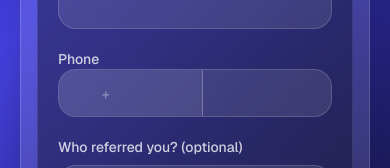
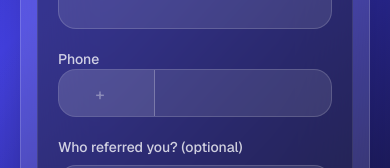
Before and after one commit to Redomiciled/forms, a Next.js app: page / in a window 390 px wide. Shown: the part 584-752 px from the top of the page. Built offline with nearby package versions, Linux system fonts and the light colour scheme.

Commit message:
fix(start-here): prevent mobile input zoom

```diff
--- a/src/components/start-here/fields.tsx
+++ b/src/components/start-here/fields.tsx
@@ -110,7 +110,7 @@ export function PhoneField({
             "border-rose-300/70 bg-rose-500/10 focus-within:border-rose-200 focus-within:ring-rose-400/25"
         )}
       >
-        <div className="flex h-12 w-36 shrink-0 items-center border-r border-white/25 bg-white/6 pl-4">
+        <div className="flex h-12 w-24 shrink-0 items-center border-r border-white/25 bg-white/6 pl-3 sm:w-36 sm:pl-4">
           <span
             aria-label={activeCountry?.name ?? "Unknown country"}
             className="w-7 text-base"
@@ -119,7 +119,7 @@ export function PhoneField({
           </span>
           <Input
             aria-label="Country calling code"
-            className="h-12 w-full rounded-none border-0 bg-transparent px-1 text-sm font-medium text-white shadow-none outline-none placeholder:text-white/35 focus-visible:border-0 focus-visible:ring-0"
+            className="h-12 w-full rounded-none border-0 bg-transparent px-1 text-base font-medium text-white shadow-none outline-none placeholder:text-white/35 focus-visible:border-0 focus-visible:ring-0"
             value={dialCode}
             onChange={(event) =>
               onChange(joinPhoneValue(event.target.value, localNumber))
@@ -133,7 +133,7 @@ export function PhoneField({
         <Input
           aria-label="Phone number"
           aria-invalid={Boolean(error)}
-          className="h-12 min-w-0 flex-1 rounded-none border-0 bg-transparent px-4 text-base text-white shadow-none outline-none placeholder:text-white/35 focus-visible:border-0 focus-visible:ring-0"
+          className="h-12 min-w-0 flex-1 rounded-none border-0 bg-transparent px-3 text-base text-white shadow-none outline-none placeholder:text-white/35 focus-visible:border-0 focus-visible:ring-0 sm:px-4"
           value={localNumber}
           onChange={(event) =>
             onChange(joinPhoneValue(dialCode, event.target.value))
```
Also changed, not shown: scripts/check-mobile-layout.mts.
